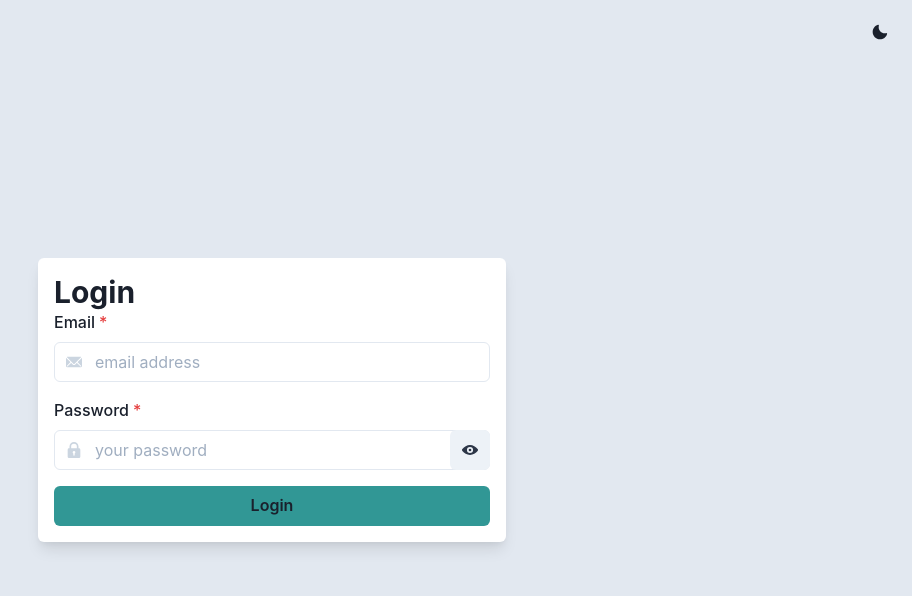
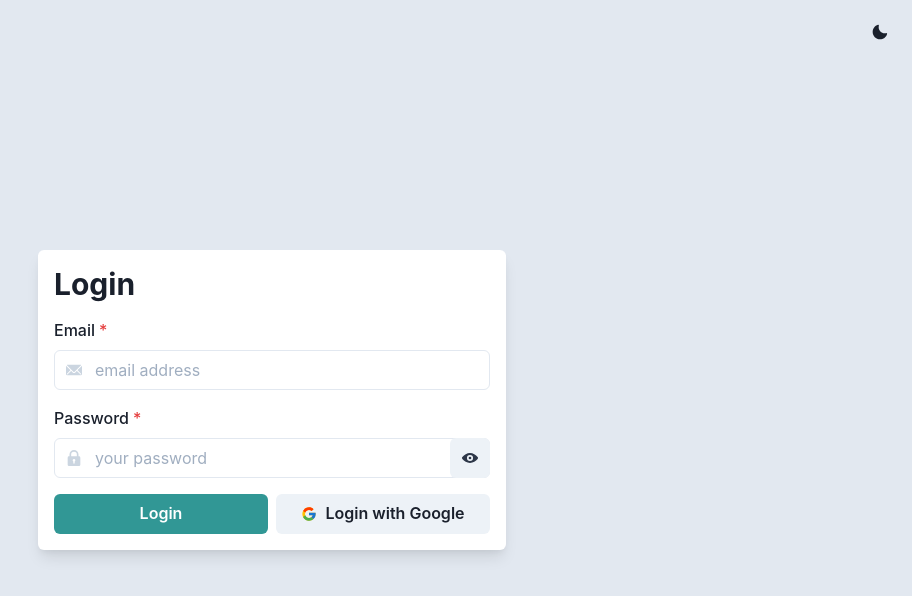
Before and after one commit to inaridiy/firebase_cms, a Next.js app: page /auth/login in a window 1280 px wide. Shown: the top 596 px of the page, without its empty margins (368-1280 px from the left). Built offline with nearby package versions, Linux system fonts and the light colour scheme.

Commit message:
loginformコンポーネント完成

```diff
--- a/package.json
+++ b/package.json
@@ -25,6 +25,7 @@
     "eslint-config-next": "11.1.2",
     "eslint-loader": "^4.0.2",
     "prettier": "2.4.1",
+    "react-icons": "^4.3.1",
     "typescript": "^4.4.4"
   }
 }
--- a/src/components/atoms/SubmitBtn.tsx
+++ /dev/null
@@ -1,9 +0,0 @@
-import { Button } from '@chakra-ui/button';
-import { useColorModeValue } from '@chakra-ui/color-mode';
-
-type Props = { children: React.ReactNode };
-
-export const SubmitBtn: React.FC<Props> = ({ children }) => {
-  const bgColor = useColorModeValue('teal.500', 'teal.500');
-  return <Button bg={bgColor}>{children}</Button>;
-};
--- /dev/null
+++ b/src/components/atoms/buttons/SubmitBtn.tsx
@@ -0,0 +1,7 @@
+import { Button, ButtonProps } from '@chakra-ui/button';
+import { useColorModeValue } from '@chakra-ui/color-mode';
+
+export const SubmitBtn: React.FC<ButtonProps> = (props) => {
+  const bgColor = useColorModeValue('teal.500', 'teal.500');
+  return <Button bg={bgColor} color="white" type="submit" {...props} />;
+};
--- a/src/components/layouts/auth.tsx
+++ b/src/components/layouts/auth.tsx
@@ -19,7 +19,7 @@ export const AuthLayout: React.FC<needChild> = ({ children }) => {
         justifyContent="center"
         alignItems="center"
       >
-        <Card minW={{ base: '90%', md: '468px' }}>{children}</Card>
+        <Card minW={{ base: '90%', sm: '468px' }}>{children}</Card>
       </Flex>
       <IconButton
         aria-label="switch dark mode"
--- a/src/components/moleciles/LoginForm.tsx
+++ b/src/components/moleciles/LoginForm.tsx
@@ -1,28 +1,57 @@
-import { Button } from '@chakra-ui/button';
+import { useState } from 'react';
 import { Stack } from '@chakra-ui/layout';
 import { EmailInput, PasswordInput } from '../atoms/forms';
-import { SubmitBtn } from '../atoms/SubmitBtn';
+import { SubmitBtn } from '../atoms/buttons/SubmitBtn';
+import { Button } from '@chakra-ui/react';
+import { FcGoogle } from 'react-icons/fc';
 
 type Props = {
-  onChange?: (e: { email: string; password: string }) => void;
-  onSubmit?: (e: React.FormEvent<HTMLFormElement>) => void;
+  onSubmit?: (data: { email: string; password: string }) => void;
+  onGoogleLogin?: () => void;
 };
 
-export const LoginForm = ({ onChange, onSubmit }: Props) => {
+export const LoginForm = ({ onSubmit, onGoogleLogin }: Props) => {
   const data = { email: '', password: '' };
-  const onPasswordChange = (e: string) => {
-    data.password = e;
-    onChange && onChange(data);
-  };
-  const onEmailChange = (e: string) => {
-    data.email = e;
-    onChange && onChange(data);
+  const handlePasswordChange = (e: string) => (data.password = e);
+  const handleEmailChange = (e: string) => (data.email = e);
+
+  const [isEmailValid, setIsEmailValid] = useState(false);
+  const [isPasswordValid, setIsPasswordValid] = useState(false);
+
+  const [isShowError, setIsShowError] = useState(false);
+
+  const handleSubmit = () => {
+    if (isEmailValid && isPasswordValid) {
+      setIsShowError(false);
+      onSubmit && onSubmit(data);
+    } else {
+      setIsShowError(true);
+    }
   };
   return (
-    <Stack spacing={4}>
-      <EmailInput onChange={onEmailChange} />
-      <PasswordInput onChange={onPasswordChange} />
-      <SubmitBtn>Login</SubmitBtn>
+    <Stack spacing={4} mt="4">
+      <EmailInput
+        onChange={handleEmailChange}
+        onValidate={setIsEmailValid}
+        isShowError={isShowError}
+      />
+      <PasswordInput
+        onChange={handlePasswordChange}
+        onValidate={setIsPasswordValid}
+        isShowError={isShowError}
+      />
+      <Stack direction={['column', 'row']}>
+        <SubmitBtn w={{ base: '100%', sm: '50%' }} onClick={handleSubmit}>
+          Login
+        </SubmitBtn>
+        <Button
+          w={{ base: '100%', sm: '50%' }}
+          leftIcon={<FcGoogle />}
+          onClick={onGoogleLogin || (() => {})}
+        >
+          Login with Google
+        </Button>
+      </Stack>
     </Stack>
   );
 };
```
Also changed, not shown: 1 other file (tests, documents, lock files or other folders).
